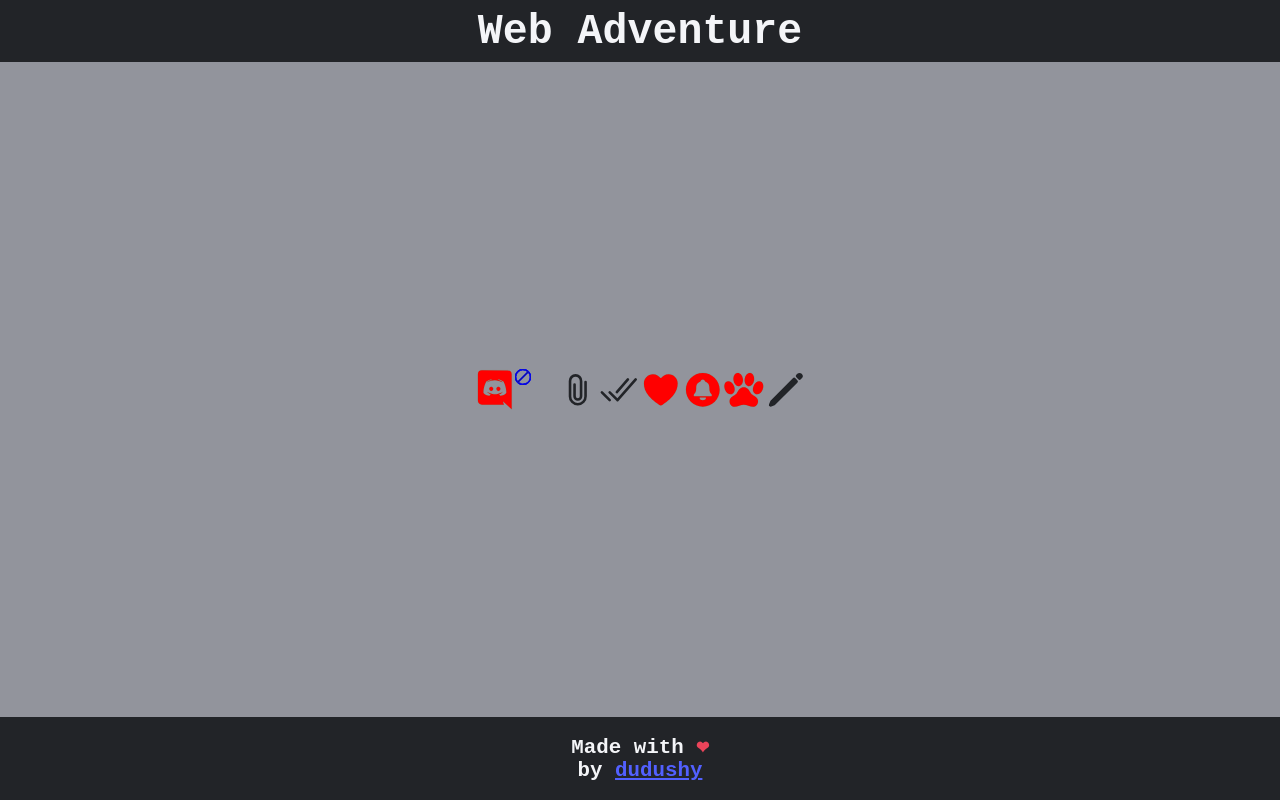
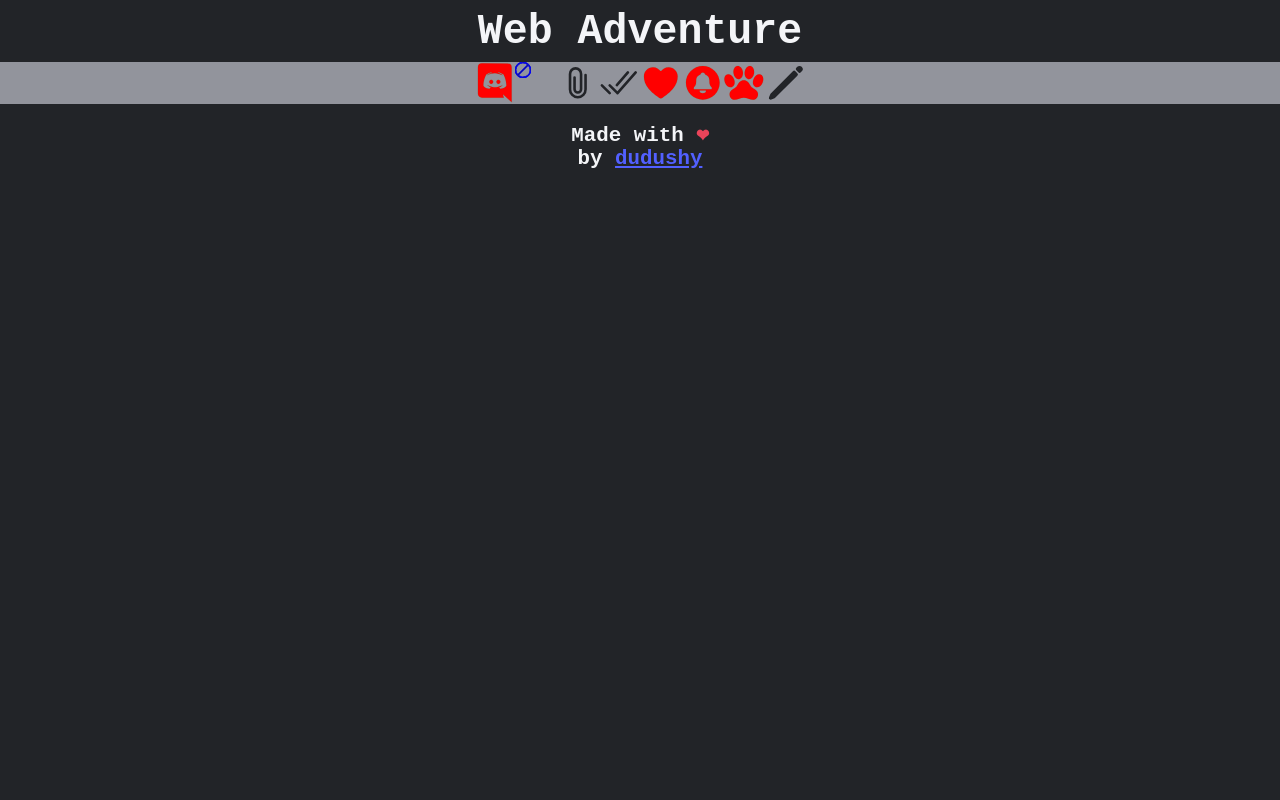
Before and after one commit to dudushy/web-adventure, an Angular app: page /svg in a window 1280 px wide. Built offline with nearby package versions, Linux system fonts and the light colour scheme.

Commit message:
Fix main size and overflow

```diff
--- a/src/app/app.component.html
+++ b/src/app/app.component.html
@@ -3,7 +3,9 @@
     <h1 (click)="redirectTo('', title)">Web Adventure</h1>
   </header>
 
-  <router-outlet></router-outlet>
+  <div id="main-content">
+    <router-outlet></router-outlet>
+  </div>
 
   <footer>
     <h2>
--- a/src/app/app.component.scss
+++ b/src/app/app.component.scss
@@ -38,6 +38,11 @@ header {
   }
 }
 
+#main-content {
+  @include fixedWidth(100%);
+  // @include fixedHeight(calc(100% - var(--headerHeight) - var(--footerHeight)));
+}
+
 footer {
   display: flex;
   align-items: center;
--- a/src/styles.scss
+++ b/src/styles.scss
@@ -129,6 +129,7 @@ $white: #ffffff;
 html,
 body,
 app-root {
+  display: block;
   height: 100vh;
   width: 100vw;
   margin: 0;
```
